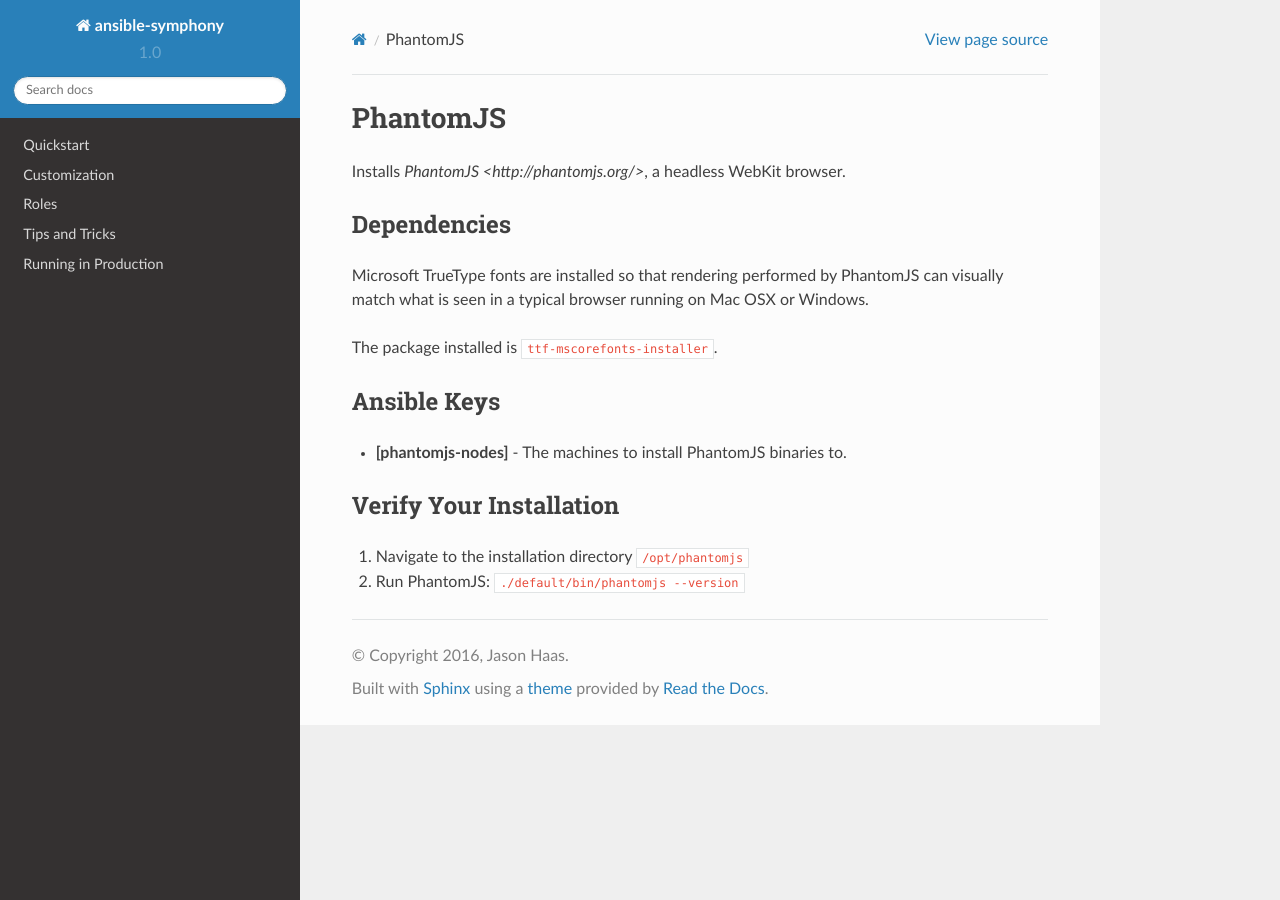
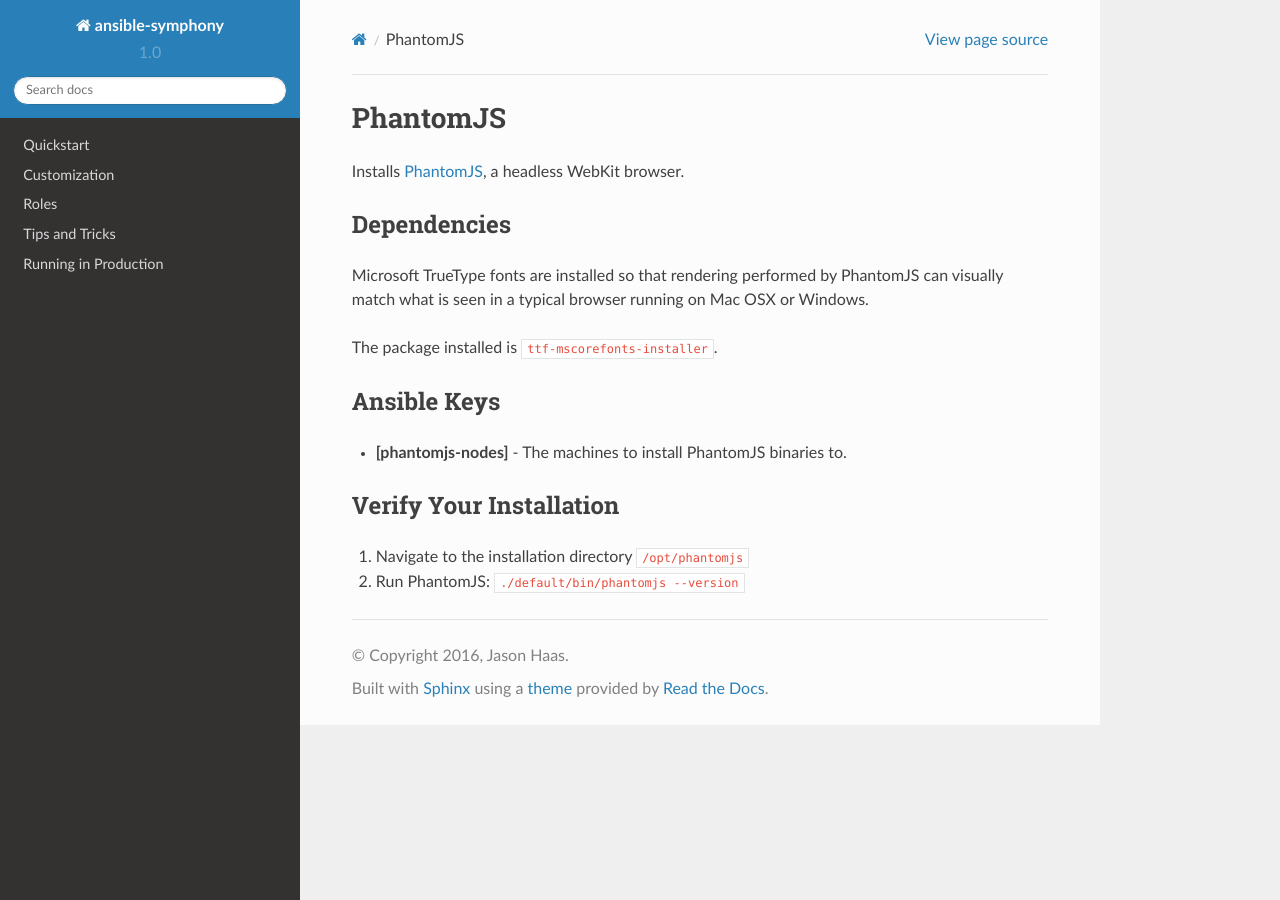
Before and after one commit to istresearch/ansible-symphony, a Sphinx documentation site: the page built from docs/topics/roles/phantomjs.rst, in a window 1280 px wide. Built offline with Sphinx 7.4.7 and the Read the Docs theme 2.0.0, drawn with Linux system fonts in a browser that asks for light colours; pages that are not in the unit, such as notebooks, are missing from menus.

Commit message:
Fixing typo in docs

```diff
--- a/docs/topics/roles/phantomjs.rst
+++ b/docs/topics/roles/phantomjs.rst
@@ -1,7 +1,7 @@
 PhantomJS
 =======
 
-Installs `PhantomJS <http://phantomjs.org/>`, a headless WebKit browser.
+Installs `PhantomJS <http://phantomjs.org/>`_, a headless WebKit browser.
 
 
 Dependencies
```
